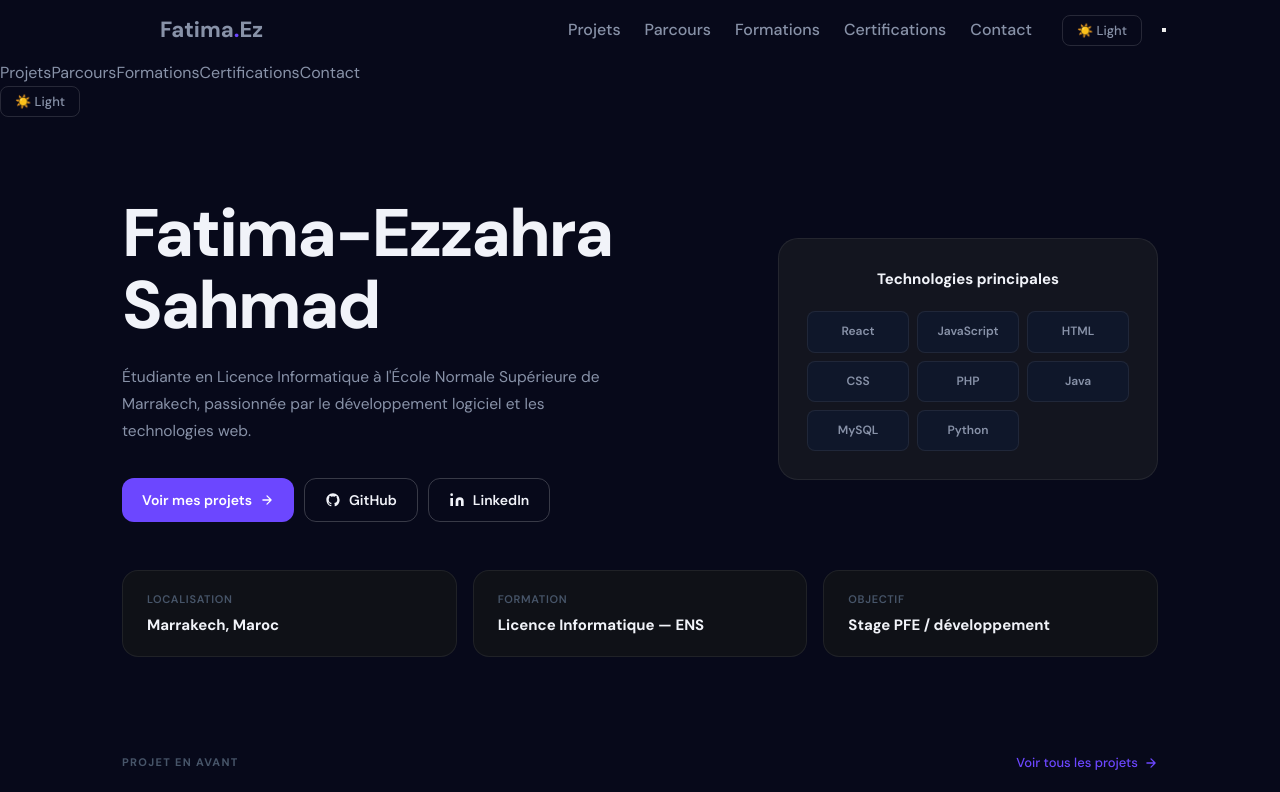
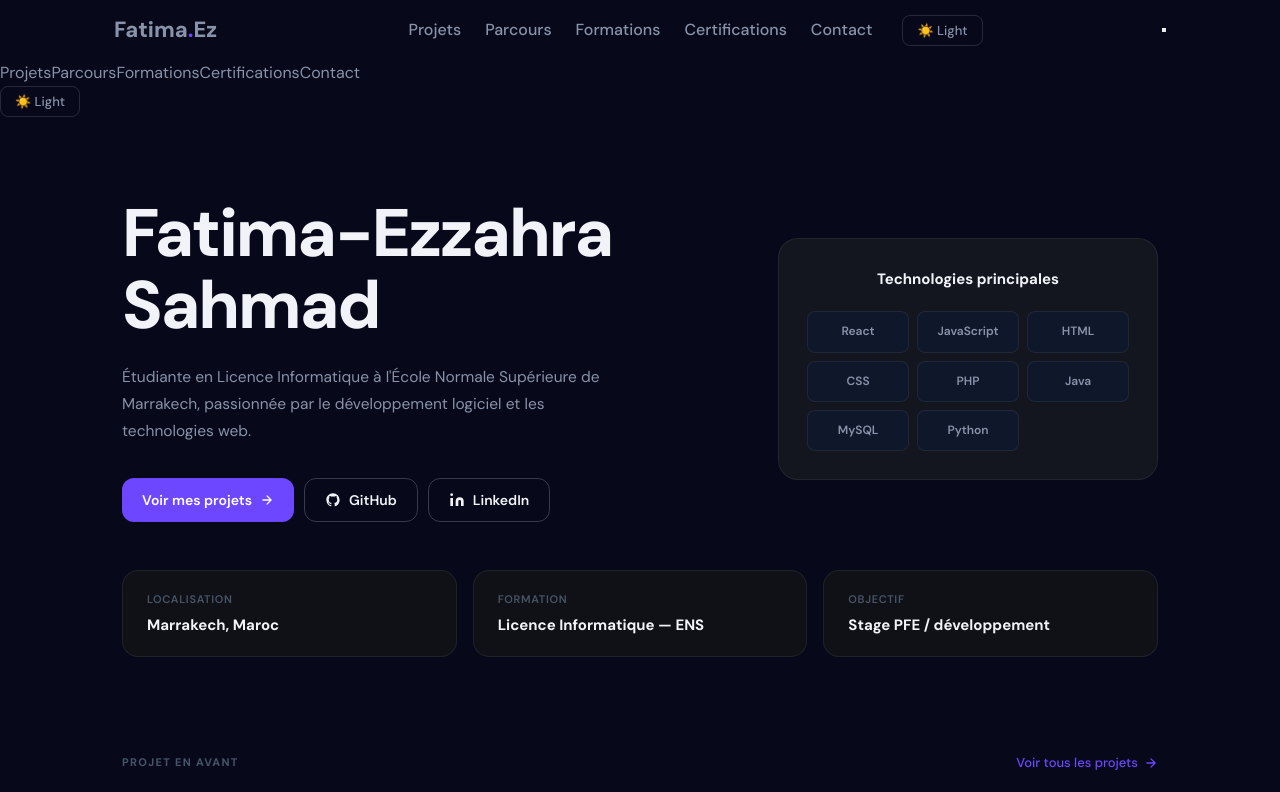
Before and after one commit to fe045001-netizen/Projet-Portfolio-React-Pro-Final, a React (Vite) app: page / in a window 1280 px wide. Shown: the top 792 px of the page. Built offline with nearby package versions, Linux system fonts and the light colour scheme.

Commit message:
Update global.css

```diff
--- a/src/styles/global.css
+++ b/src/styles/global.css
@@ -155,20 +155,15 @@ header {
 body.light header { background: rgba(255,255,255,0.90); }
 .nav {
   display: flex;
-  justify-content: flex-end; /* tout à droite */
+  justify-content: space-between;
   align-items: center;
   height: 60px;
   gap: 20px;
 }
-
-/* logo à gauche si tu le gardes */
 .logo {
-  position: absolute;
-  left:160px;
   font-size: 22px;
   font-weight: 800;
 }
-
 /* bloc droite */
 .nav-right {
   display: flex;
```
